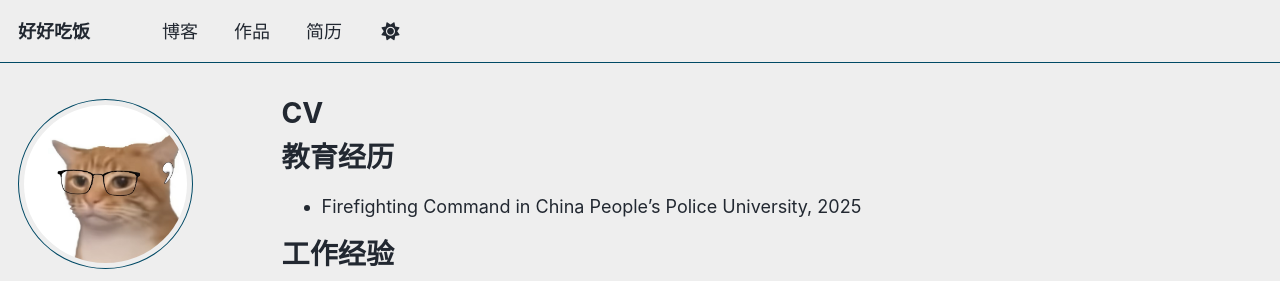
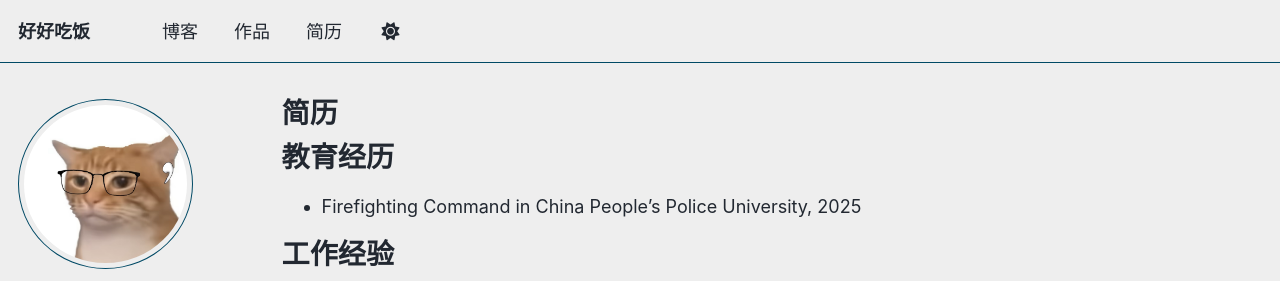
Before and after one commit to zach1219/zach1219.github.io, a Jekyll site: the page built from _pages/cv.md, in a window 1280 px wide and 900 px high. Shown: the top 281 px of the window. Built offline with Jekyll 4.4.1, drawn with Linux system fonts in a browser that asks for light colours; a script that is not in the unit is left out; comment, search, counter and statistics services are not loaded.

Commit message:
Translate CV title to Chinese

```diff
--- a/_pages/cv.md
+++ b/_pages/cv.md
@@ -1,6 +1,6 @@
 ---
 layout: archive
-title: "CV"
+title: "简历"
 permalink: /cv/
 author_profile: true
 redirect_from:
```
